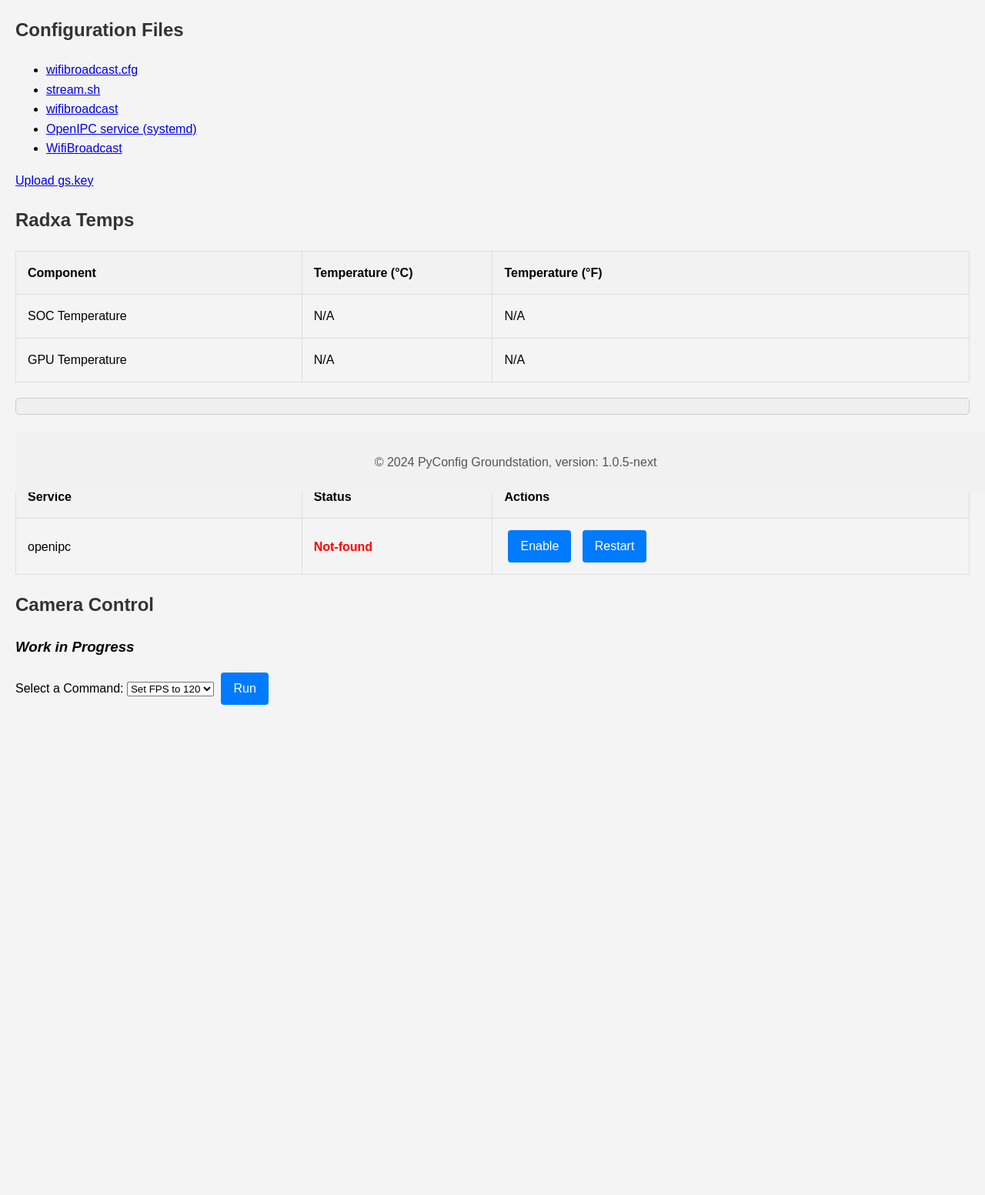
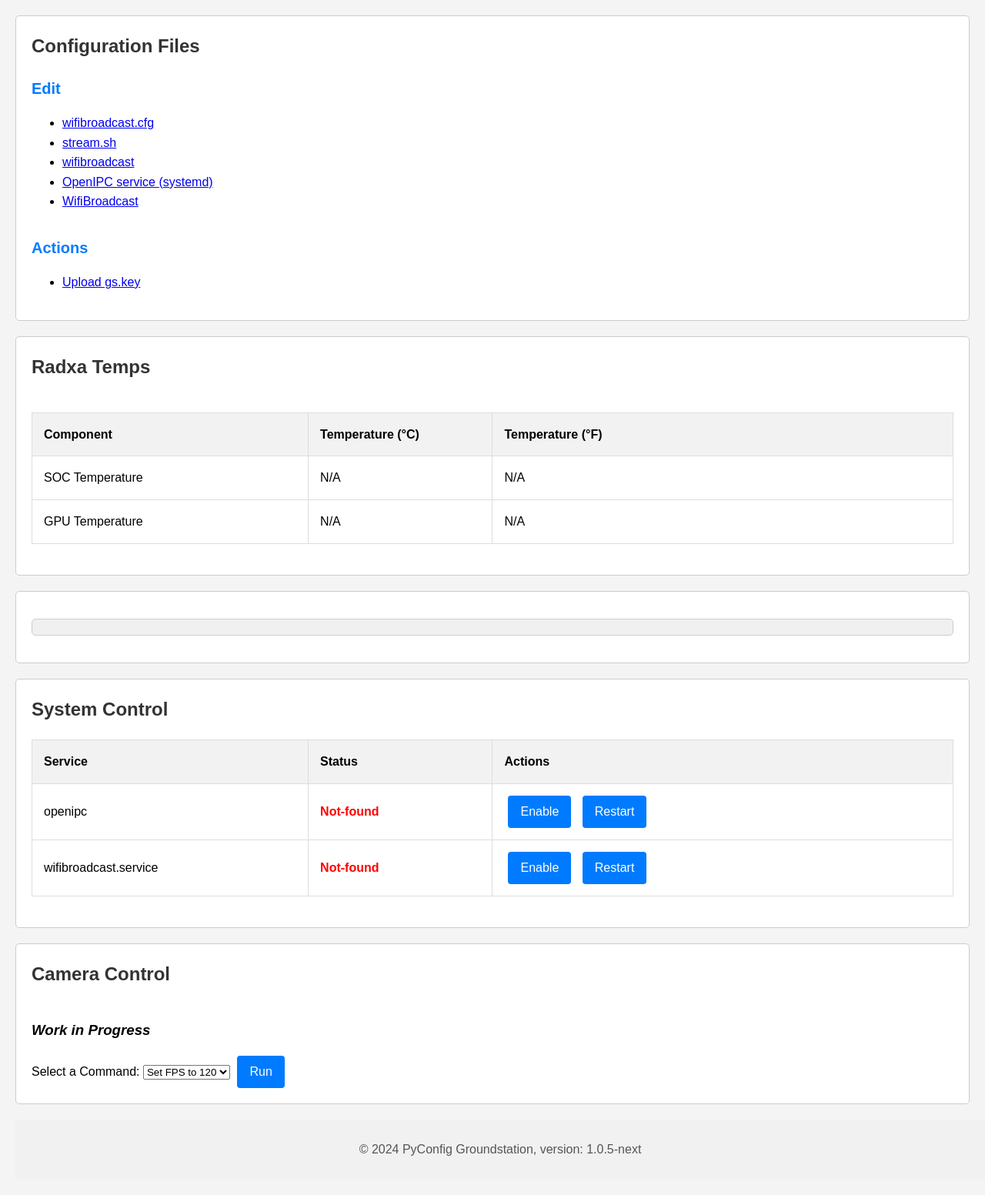
Before and after one commit to OpenIPC/improver, a Flask app: page / in a window 1280 px wide. Shown: the part 160-1713 px from the top of the page at 77% size. Before the commit the page ends 1076 px from the top, so only its background shows below. Run offline with Flask 3, Linux system fonts and the light colour scheme.

Commit message:
modify style, add additiona service

```diff
--- a/py_config_gs/app.py
+++ b/py_config_gs/app.py
@@ -75,7 +75,7 @@ def stream():
 @app.route('/')
 def home():
     # List of services that you want to control
-    services = ['openipc']
+    services = ['openipc',"wifibroadcast.service"]
     service_statuses = {}
 
     # Fetches the current status (enabled/disabled) for each service.
@@ -167,6 +167,7 @@ def run_command():
     # Construct the first command based on the dropdown value
     cli_command = f"echo cli -s {selected_command} > /dev/udp/localhost/14550"
     logger.debug(f'Running command: {cli_command}')
+    flash(f'Running command: {cli_command}', 'info')
 
     # Run the commands
     subprocess.run(cli_command, shell=True)
--- a/py_config_gs/static/css/styles.css
+++ b/py_config_gs/static/css/styles.css
@@ -89,12 +89,13 @@ p {
 
 /* Footer Styles */
 footer {
-    position: fixed;
-    bottom: 0;
-    width: 100%;
     background-color: #f1f1f1;
     text-align: center;
     padding: 10px;
+    width: 100%;
+    position: relative; /* Change from fixed to relative */
+    bottom: 0;
+    flex-shrink: 0; /* Ensure the footer is not squeezed by the content */
 }
 
 /* Styled Box */
@@ -209,3 +210,46 @@ form {
         padding: 8px;
     }
 }
+
+
+/* Configuration Files Section */
+.config-section {
+    border: 1px solid #ccc; /* Thin border around the section */
+    border-radius: 5px; /* Optional: Add border radius for smooth edges */
+    padding: 20px;
+    margin-bottom: 20px; /* Space between this section and others */
+    background-color: #fff;
+}
+
+.config-section h2 {
+    margin-top: 0; /* Remove extra top margin */
+    font-size: 24px;
+    color: #333;
+}
+
+/* Configuration Content */
+.config-content {
+    display: flex;
+    flex-direction: column; /* Align children vertically */
+    gap: 15px; /* Add space between Edit and Actions */
+}
+
+/* Individual Config Items */
+.config-item h3 {
+    font-size: 20px;
+    margin: 0 0 10px 0; /* Space below each heading */
+    color: #007bff; /* Optional: Add color to the headings */
+}
+
+.config-item p {
+    margin: 0;
+    color: #555;
+    font-size: 16px;
+}
+
+/* For mobile responsiveness, if needed */
+@media (max-width: 768px) {
+    .config-content {
+        gap: 10px; /* Reduce gap on smaller screens */
+    }
+}
--- a/py_config_gs/templates/home.html
+++ b/py_config_gs/templates/home.html
@@ -2,7 +2,12 @@
 {% extends "base.html" %}
 
 {% block content %}
+
+<div class="config-section">
     <h2>Configuration Files</h2>
+    <div class="config-content">
+        <div class="config-item">
+            <h3>Edit</h3>
             {% if config_files %}
             <ul>
                 {% for file in config_files %}
@@ -14,13 +19,22 @@
             {% else %}
             <p>No configuration files available.</p>
             {% endif %}
+        </div>
+        <div class="config-item">
+            <h3>Actions</h3>
+            <ul>
+                <li>
+                    <a href="{{ url_for('upload_file') }}">Upload gs.key</a>
+                </li>
+            </ul>
+        </div>
+    </div>
+</div>
 
-<container>
-    <a href="{{ url_for('upload_file') }}">Upload gs.key</a>
-</container>
 
-<container>
+<div class="config-section">
     <h2>Radxa Temps</h2>
+    <div class="config-content"></div>
     <table>
         <thead>
             <tr>
@@ -50,10 +64,11 @@
             </tr>
         </tbody>
     </table>
+    </div>
 
-</container>
+</div>
 
-<container>
+<div class="config-section">
     <div class="styled-box">
         <!-- Display flash messages if any -->
         {% with messages = get_flashed_messages(with_categories=true) %}
@@ -66,10 +81,10 @@
         {% endif %}
         {% endwith %}
     </div>
-</container>
+</div>
 
 
-<container>
+<div class="config-section">
     <h2>System Control</h2>
 
     <!-- Display each service with its current status and control buttons -->
@@ -111,11 +126,12 @@
             {% endfor %}
         </tbody>
     </table>
-</container>
+</div>
 
 
-<container>
+<div class="config-section">
     <h2>Camera Control</h2>
+    <div class="config-content"></div>
     <h3><i>Work in Progress</i></h3>
     <form id="commandForm" action="{{ url_for('run_command') }}" method="POST">
         <label for="command">Select a Command:</label>
@@ -126,7 +142,8 @@
         </select>
         <button type="button" onclick="runCommand()">Run</button>
     </form>
-</container>
+    </div>
+</div>
 
 <script>
 
@@ -159,4 +176,5 @@
 
 </script>
 
+
 {% endblock %}
```
Also changed, not shown: py_config_gs/templates/upload.html (+5 -12 lines). Lines whose indentation alone changed are shown as unchanged.
